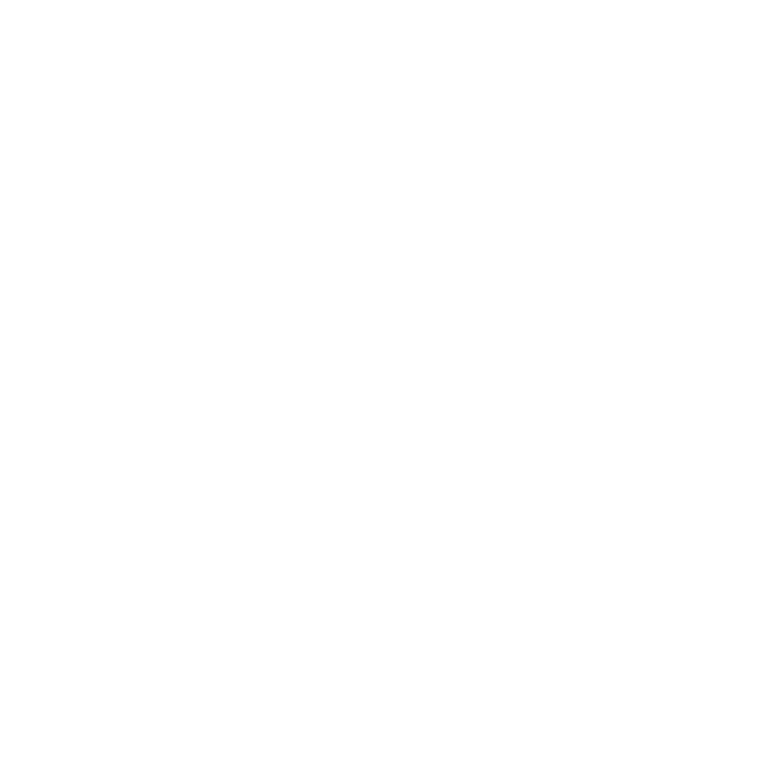
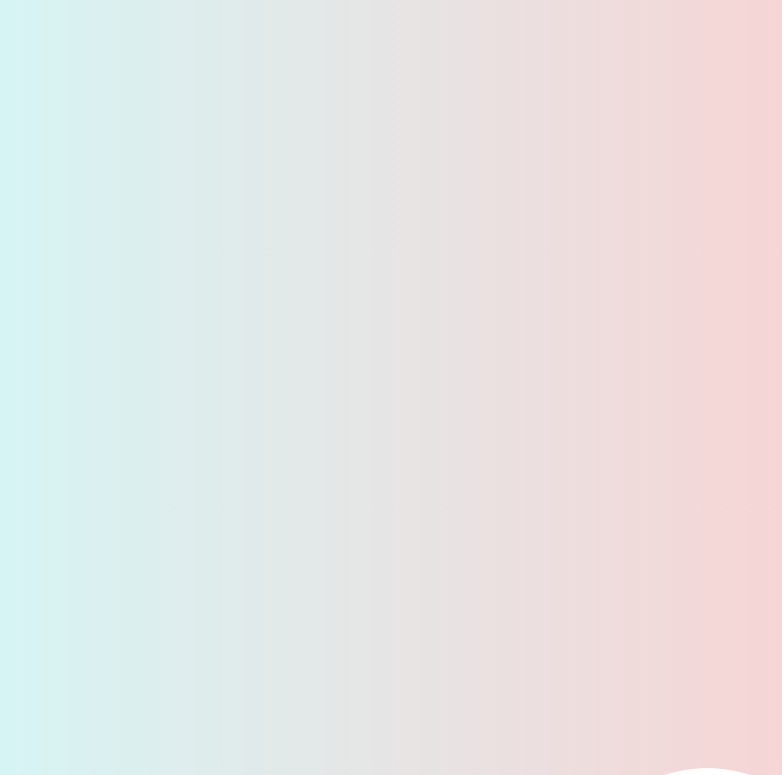
Before and after one commit to rdefa001/TestHost, a plain HTML site: page index.html in a window 1280 px wide. Shown: the top 775 px of the page, without its empty margins (269-1051 px from the left). Drawn offline with Linux system fonts and the light colour scheme.

Commit message:
Update index.html

```diff
--- a/index.html
+++ b/index.html
@@ -6,7 +6,7 @@
         <link rel="stylesheet" href="wavyBackground.css">
     </head>
     <body>
-        <section class="wavy"></section>
+        <section class="wave"></section>
         <section></section>
 
     </body>
```
